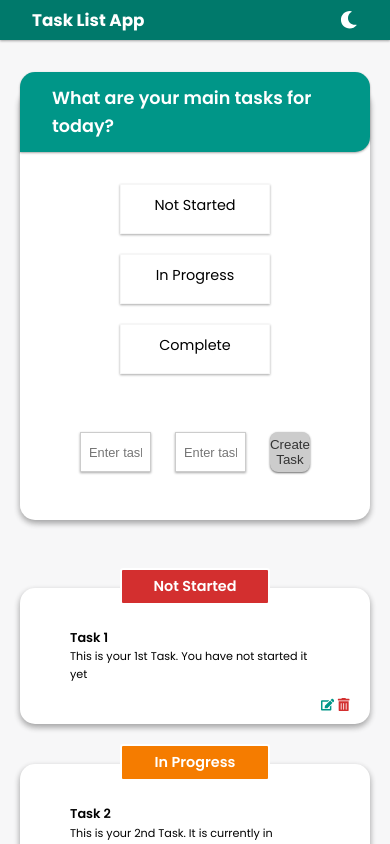
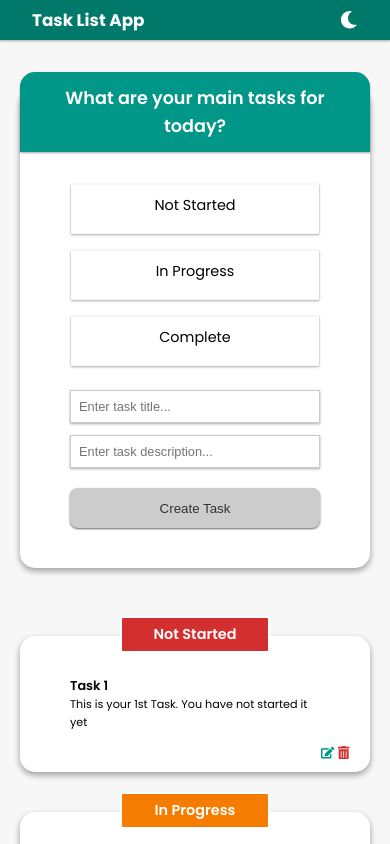
Before and after one commit to JoseTorralba/task-list-app, a React (Create React App) app: page / in a window 390 px wide. Shown: the top 844 px of the page. Built offline with nearby package versions, Linux system fonts and the light colour scheme.

Commit message:
minor responsive changes

```diff
--- a/src/components/TaskForm.module.css
+++ b/src/components/TaskForm.module.css
@@ -32,12 +32,16 @@ label {
 
 input {
   flex-grow: 2;
-  margin-right: 3rem;
+
   padding: 1rem;
   /* border: none; */
   border: 1px solid #ccc;
   font-size: 1.6rem;
   box-shadow: 0 1px 3px rgba(0, 0, 0, 0.12), 0 1px 2px rgba(0, 0, 0, 0.24);
+}
+
+input:not(:last-child) {
+  margin-right: 3rem;
 }
 
 input:focus {
@@ -51,8 +55,28 @@ input:focus {
   color: rebeccapurple;
 }
 
-@media (max-width: 600px) {
+@media only screen and (max-width: 37.5em) {
+  .input-group {
+    align-items: center;
+    margin: 0 auto;
+    padding: 0;
+    flex-direction: column;
+
+    width: 60%;
+  }
+
   .input-group input {
-    width: 80%;
+    width: 100%;
+  }
+
+  .input-group input:not(:last-child) {
+    margin-right: 0;
+    margin-bottom: 1.5rem;
   }
 }
+
+@media only screen and (max-width: 25.875em) {
+  .input-group {
+    width: 100%;
+  }
+}
--- a/src/components/progress/ProgressSelect.module.css
+++ b/src/components/progress/ProgressSelect.module.css
@@ -6,14 +6,14 @@ ul {
   display: flex;
   align-items: center;
   justify-content: space-evenly;
-  margin: 30px 0 40px;
+  margin: 3rem 0 4rem;
 }
 
 .progress li {
   position: relative;
   width: 150px;
   height: 50px;
-  padding: 10px;
+  /* padding: 1rem; */
   text-align: center;
   font-size: 1.8rem;
   border: 1px rgba(238, 238, 238, 0.5) solid;
@@ -36,9 +36,14 @@ ul {
   color: #fff;
 }
 
-@media (max-width: 600px) {
+@media only screen and (max-width: 37.5em) {
   .progress li {
-    margin: 10px 3px;
+    margin: 1rem 0;
+    width: 60%;
+  }
+
+  .progress li label {
+    width: 100%;
   }
 
   .progress {
@@ -46,6 +51,13 @@ ul {
     align-items: center;
     justify-content: center;
     flex-wrap: wrap;
-    margin: 30px 0 40px;
+
+    margin: 4rem 0 2rem;
   }
 }
+
+@media only screen and (max-width: 25.875em) {
+  .progress li {
+    width: 100%;
+  }
+}
--- a/src/components/ui/Button.module.css
+++ b/src/components/ui/Button.module.css
@@ -28,3 +28,10 @@
   transform: scale(1);
   opacity: 1;
 }
+
+@media only screen and (max-width: 37.5em) {
+  .btnPrimary {
+    margin-top: 1rem;
+    width: 100%;
+  }
+}
--- a/src/components/ui/Card.module.css
+++ b/src/components/ui/Card.module.css
@@ -26,3 +26,12 @@
   font-size: 1.6rem;
   text-align: center;
 }
+
+@media only screen and (max-width: 25.875em) {
+  .card h2 {
+    border-radius: 15px;
+    border-bottom-left-radius: 0;
+    border-bottom-right-radius: 0;
+    text-align: center;
+  }
+}
--- a/src/index.css
+++ b/src/index.css
@@ -18,7 +18,7 @@ body {
   margin: 0;
   text-rendering: optimizeLegibility;
   font-family: 'Poppins', sans-serif;
-  transition: all 0.2s;
+  transition: background-color 0.2s;
 }
 
 .header-light {
```
Also changed, not shown: 1 other file (tests, documents, lock files or other folders).
